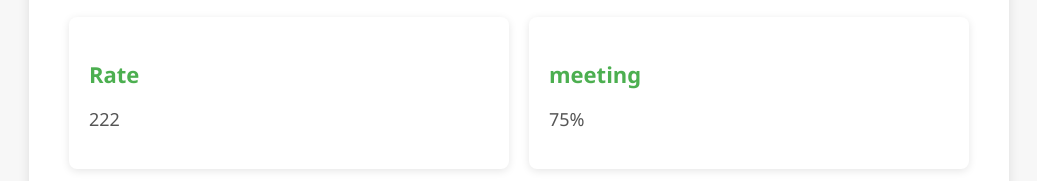
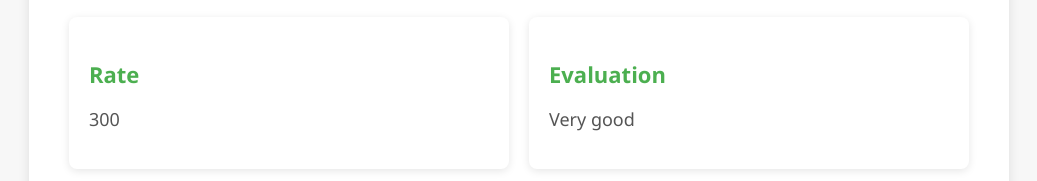
Before and after one commit to khalid-it-ctrl/fares, a plain HTML site: page index.html in a window 1280 px wide. Shown: the part 241-422 px from the top of the page, without its empty margins (121-1158 px from the left). Drawn offline with Linux system fonts and the light colour scheme.

Commit message:
Update index.html

```diff
--- a/index.html
+++ b/index.html
@@ -84,11 +84,11 @@ phone📞: 01149780582
     <div class="info-container">
         <div class="info-box">
             <h3>Rate </h3>
-            <p>222</p>
+            <p>300</p>
         </div>
         <div class="info-box">
-            <h3>meeting</h3>
-            <p>75%</p>
+            <h3>Evaluation</h3>
+            <p>Very good</p>
         </div>
     </div>
 </div>
```
